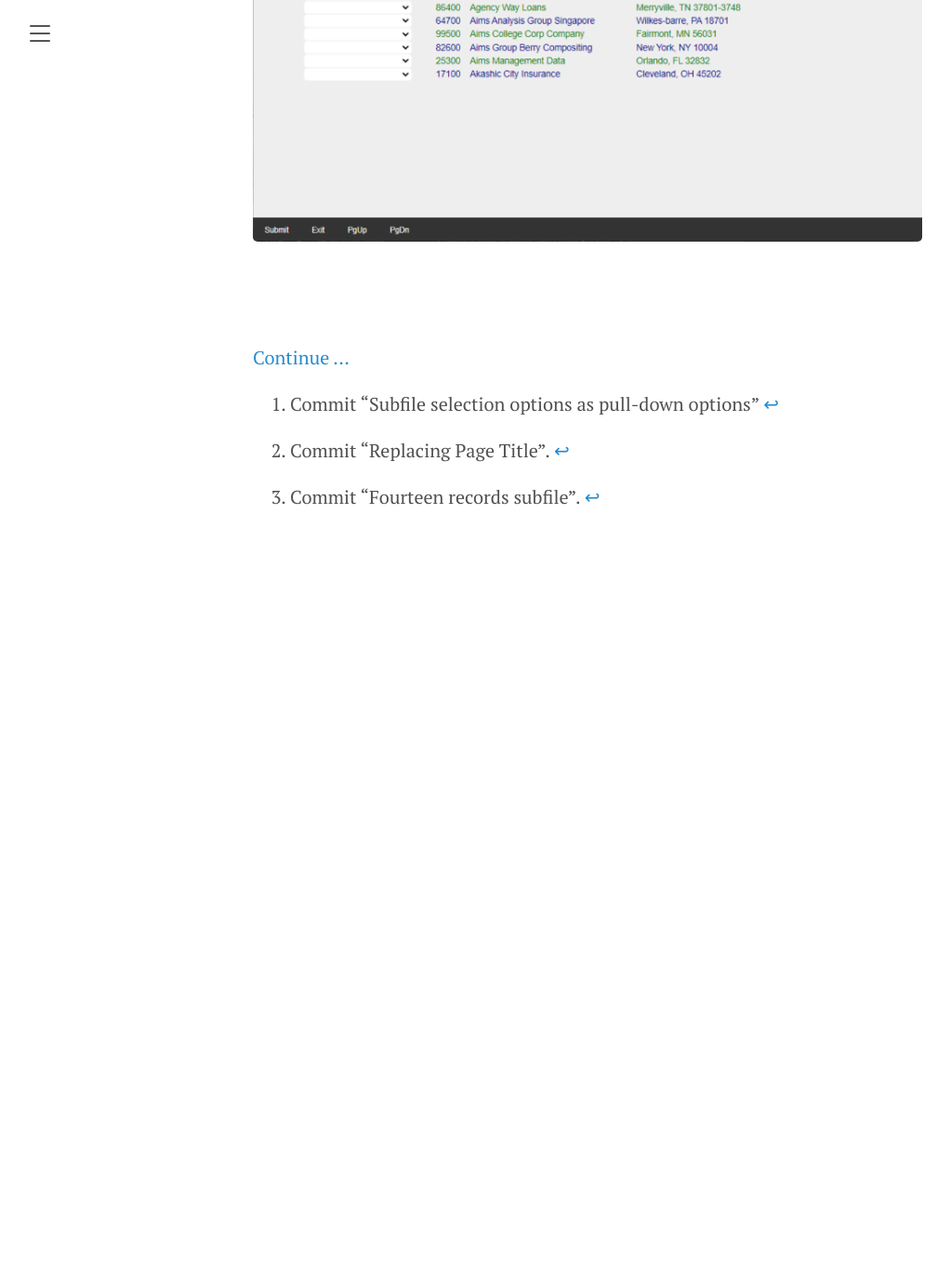
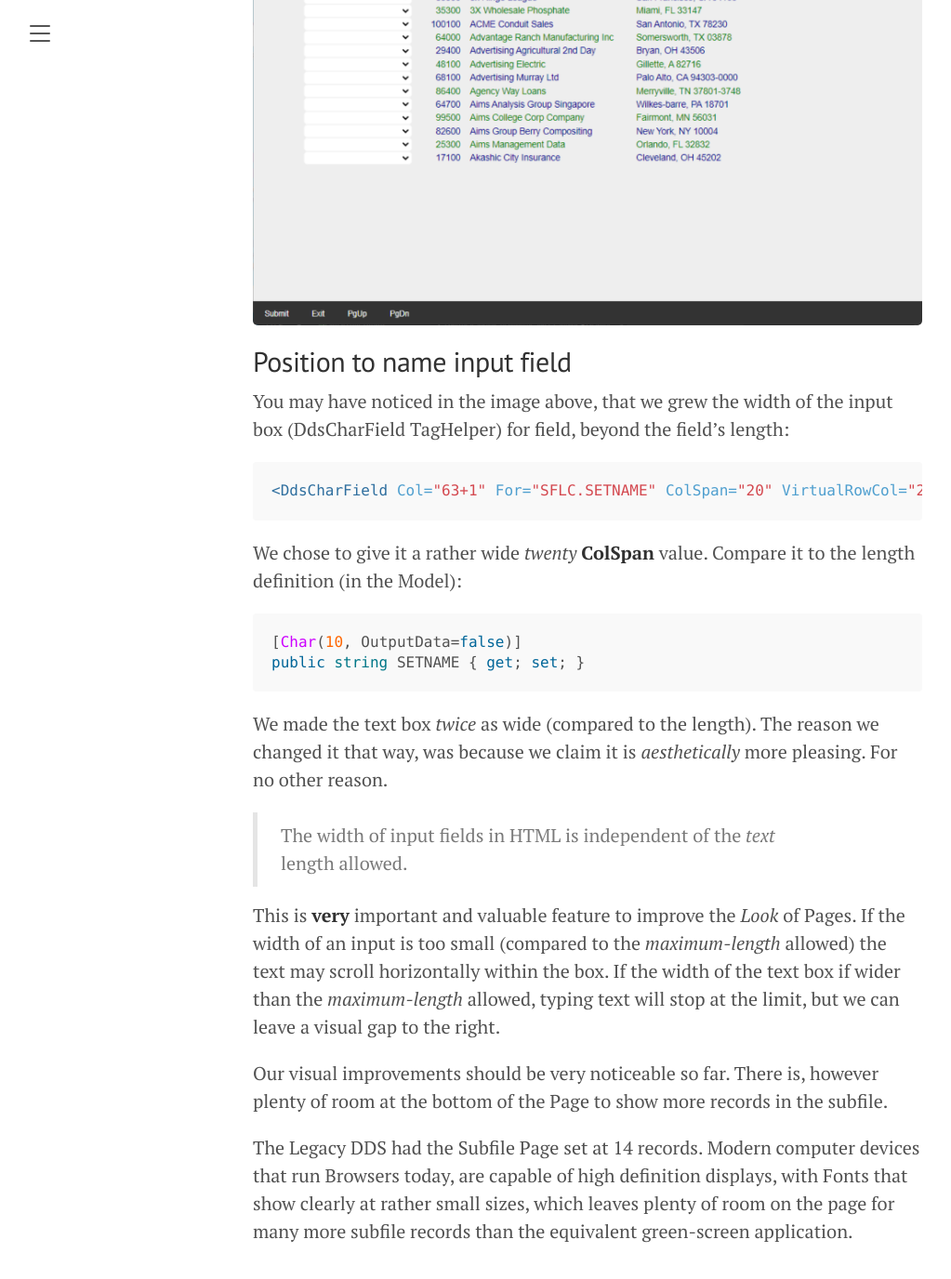
Before and after one commit to ASNA/SunFarm, a Jekyll site: the page built from docs/remove-redundant-green-screen-info.md, in a window 1280 px wide and 1400 px high, scrolled down 14080 px. Shown: the top 1376 px of the window at 93% size, without its empty margins (8-1031 px from the left). Built offline with Jekyll 4.4.1, drawn with Linux system fonts in a browser that asks for light colours; before the commit the page ends 14710 px from its top, so only the background shows below that; some of the changed text lies outside the part shown.

````diff
--- a/docs/remove-redundant-green-screen-info.md
+++ b/docs/remove-redundant-green-screen-info.md
@@ -380,14 +380,37 @@ We can override the *Column Span* calculation by adding the *tagHelper* attribut
 <DdsCharField Col="12+14+1" ColSpan="30" For="SFLC.SFL1[rrn].SFNAME1" VirtualRowCol="@row,14" Color="Green : !61 , DarkBlue : 61" />
 ```
 
-This way we can reduce Grid column positions and complete adjusting our elements on the Page to achieve the look as depicted by the following image [^3]:
+This way we can reduce the Grid column position on the last subfile field. Using the method that we have applied before, position the constants that make the subfile column headings as well as the position for the "Position to name:" constant, according to the image below. (You can also compare against the changes in the public GitHub Repository [^3])
 
-![Grid Column Span](/images/narrower-name-column.png)
+![Narrower Customer Name Column](/images/narrower-name-column.png)
+
+## Position to name input field
+
+You may have noticed in the image above, that we grew the width of the input box (DdsCharField TagHelper) for field, beyond the field's length:
+
+```html
+<DdsCharField Col="63+1" For="SFLC.SETNAME" ColSpan="20" VirtualRowCol="2,70" />
+```
+We chose to give it a rather wide *twenty* **ColSpan** value. Compare it to the length definition (in the Model):
+
+```cs
+[Char(10, OutputData=false)]
+public string SETNAME { get; set; }
+```
+We made the text box *twice* as wide (compared to the length). The reason we changed it that way, was because we claim it is *aesthetically* more pleasing. For no other reason.
+
+>The width of input fields in  HTML is independent of the *text* length allowed.
+
+This is **very** important and valuable feature to improve the *Look* of Pages. If the width of an input is too small (compared to the *maximum-length* allowed) the text may scroll horizontally within the box. If the width of the text box if wider than the *maximum-length* allowed, typing text will stop at the limit, but we can leave a visual gap to the right.
+
+Our visual improvements should be very noticeable so far. There is, however plenty of room at the bottom of the Page to show more records in the subfile.
+
+The Legacy DDS had the Subfile Page set at 14 records. Modern computer devices that run Browsers today, are capable of high definition displays, with Fonts that show clearly at rather small sizes, which leaves plenty of room on the page for many more subfile records than the equivalent green-screen application.
 
 <br>
 <br>
 <br>
-[Continue ...]({{ site.rooturl }}/more-natural-font/)
+[Continue ...]({{ site.rooturl }}/enhancements-affecting-logic/)
 
 [^1]: Commit “Subfile selection options as pull-down options”
 
````
Also changed, not shown: docs/enhancements-affecting-logic.md (added, +17 -0 lines).
